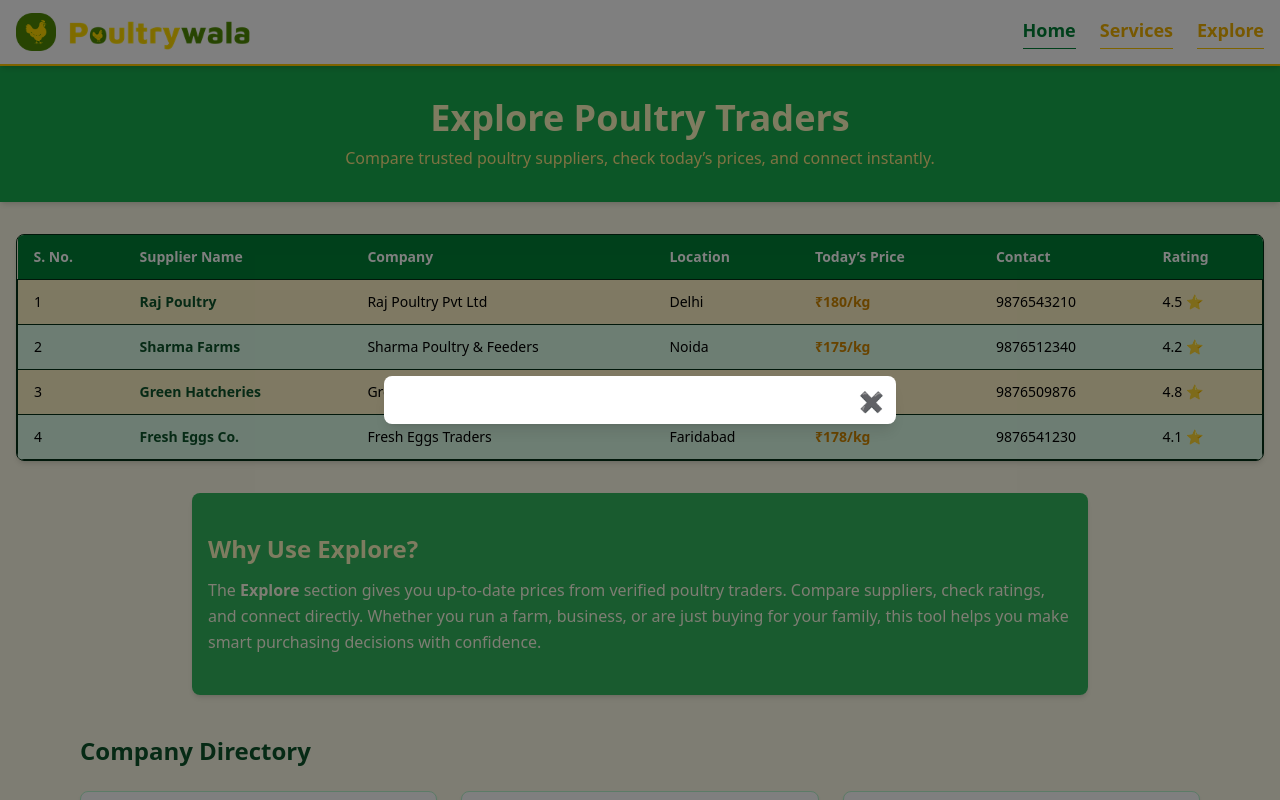
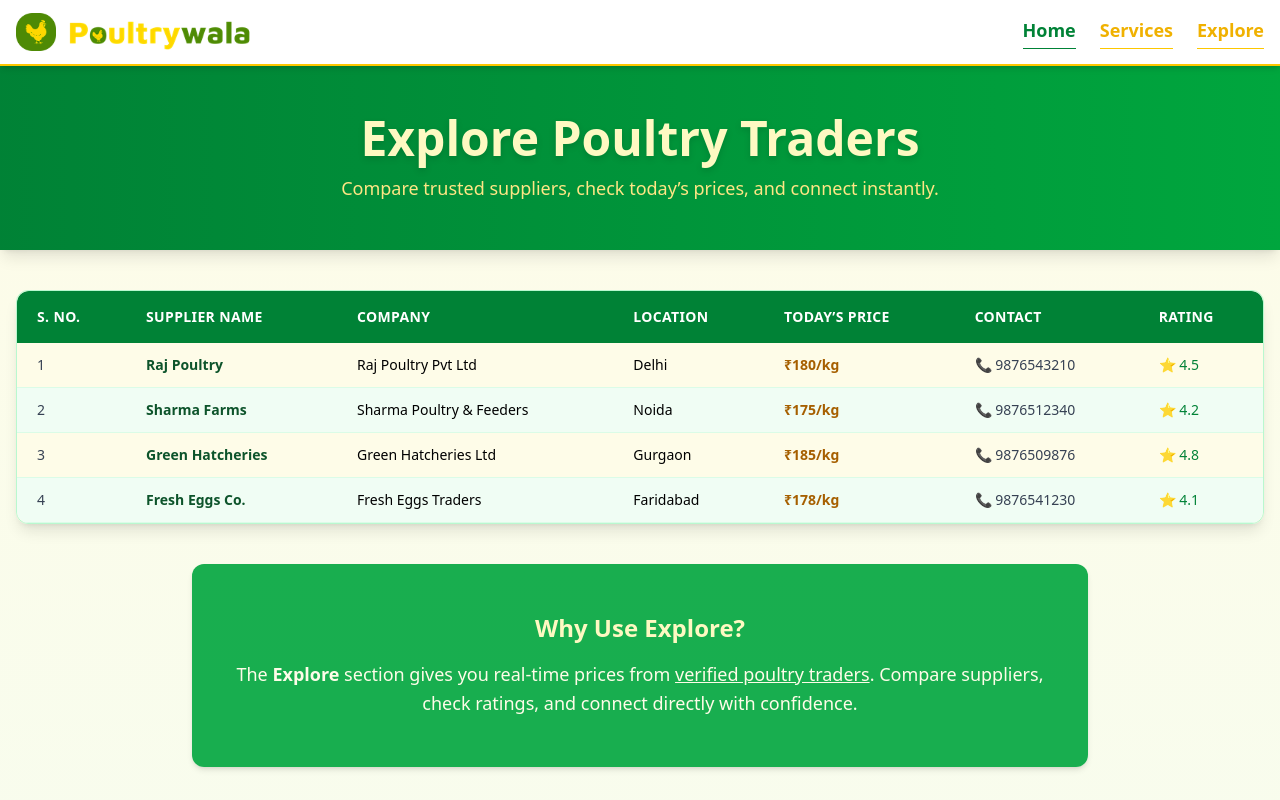
Before and after one commit to Ojaswakesharwani/PoultryWalaFresh, a React (Vite) app: page /explore in a window 1280 px wide. Shown: the top 800 px of the page. Built offline with nearby package versions, Linux system fonts and the light colour scheme.

Commit message:
added form bug free working

```diff
--- a/src/pages/Explore.jsx
+++ b/src/pages/Explore.jsx
@@ -1,6 +1,6 @@
-import React, { useState } from "react";   // ✅ fixed import
-import Modal from "../components/layouts/Modal";   // ✅ added missing Modal import
-import Registration from "./Registration"
+import React, { useState } from "react";
+import Modal from "../components/layouts/Modal";
+import Registration from "./Registration";
 
 // Sample data for traders — later you can fetch from API
 const traders = [
@@ -43,53 +43,68 @@
 ];
 
 const Explore = () => {
-
-
-
-    const [openModal, setOpenModal] = useState(false);
-    const closeModal = () => setOpenModal(false); // Function to close modal
-
-
-
+  const [openModal, setOpenModal] = useState(null); // ✅ fixed
+  const closeModal = () => setOpenModal(null);
 
   return (
-    <div className="min-h-screen bg-yellow-50">
+    <div className="min-h-screen bg-gradient-to-b from-yellow-50 to-green-50">
       {/* Header Section */}
-      <div className="bg-green-600/90 text-yellow-100 py-8 px-4 text-center shadow-md">
-        <h1 className="text-3xl md:text-4xl font-bold">Explore Poultry Traders</h1>
-        <p className="mt-2 text-amber-200 max-w-2xl mx-auto">
-          Compare trusted poultry suppliers, check today’s prices, and connect instantly.
+      <div className="bg-gradient-to-r from-green-700 to-green-600 text-yellow-100 py-12 px-6 text-center shadow-lg">
+        <h1 className="text-3xl md:text-5xl font-extrabold drop-shadow-md">
+          Explore Poultry Traders
+        </h1>
+        <p className="mt-3 text-amber-200 max-w-2xl mx-auto text-lg">
+          Compare trusted suppliers, check today’s prices, and connect instantly.
         </p>
       </div>
 
       {/* Table Section */}
-      <div className="max-w-7xl mx-auto px-4 py-8">
-        <div className="overflow-x-auto shadow-md rounded-lg border border-green-950">
-          <table className="min-w-full text-sm text-left shadow-2xl">
-            <thead className="bg-green-700 text-white sticky border-green-950 top-0">
+      <div className="max-w-7xl mx-auto px-4 py-10">
+        <div className="overflow-x-auto rounded-xl shadow-lg border border-green-200">
+          <table className="min-w-full text-sm text-left rounded-xl overflow-hidden">
+            <thead className="bg-green-700 text-white sticky top-0">
               <tr>
-                <th className="py-3 px-4">S. No.</th>
-                <th className="py-3 px-4">Supplier Name</th>
-                <th className="py-3 px-4">Company</th>
-                <th className="py-3 px-4">Location</th>
-                <th className="py-3 px-4">Today’s Price</th>
-                <th className="py-3 px-4">Contact</th>
-                <th className="py-3 px-4">Rating</th>
+                {[
+                  "S. No.",
+                  "Supplier Name",
+                  "Company",
+                  "Location",
+                  "Today’s Price",
+                  "Contact",
+                  "Rating",
+                ].map((header) => (
+                  <th
+                    key={header}
+                    className="py-4 px-5 font-semibold text-sm uppercase tracking-wide"
+                  >
+                    {header}
+                  </th>
+                ))}
               </tr>
             </thead>
             <tbody>
-              {traders.map((trader) => (
+              {traders.map((trader, i) => (
                 <tr
                   key={trader.id}
-                  className="even:bg-green-100 bg-amber-100 border-green-950 border-1 hover:bg-green-600/60 transition"
+                  className="even:bg-green-50 odd:bg-yellow-50 hover:bg-green-100 transition-all border-b border-green-100"
                 >
-                  <td className="py-3 px-4 font-medium">{trader.id}</td>
-                  <td className="py-3 px-4 font-semibold text-green-900">{trader.name}</td>
-                  <td className="py-3 px-4">{trader.company}</td>
-                  <td className="py-3 px-4">{trader.location}</td>
-                  <td className="py-3 px-4 text-yellow-600 font-bold">{trader.todayPrice}</td>
-                  <td className="py-3 px-4">{trader.contact}</td>
-                  <td className="py-3 px-4">{trader.rating} ⭐</td>
+                  <td className="py-3 px-5 font-medium text-gray-700">
+                    {i + 1}
+                  </td>
+                  <td className="py-3 px-5 font-bold text-green-900">
+                    {trader.name}
+                  </td>
+                  <td className="py-3 px-5">{trader.company}</td>
+                  <td className="py-3 px-5">{trader.location}</td>
+                  <td className="py-3 px-5 text-yellow-700 font-bold">
+                    {trader.todayPrice}
+                  </td>
+                  <td className="py-3 px-5 text-gray-700">
+                    📞 {trader.contact}
+                  </td>
+                  <td className="py-3 px-5 text-green-700 font-medium">
+                    ⭐ {trader.rating}
+                  </td>
                 </tr>
               ))}
             </tbody>
@@ -98,28 +113,35 @@
       </div>
 
       {/* Why Use Explore Section */}
-      <div className="max-w-4xl mx-auto px-4 py-10 bg-green-600/80 rounded-lg shadow-md">
-        <h2 className="text-2xl font-bold text-yellow-100 mb-3">Why Use Explore?</h2>
-        <p className="text-yellow-50 leading-relaxed">
-          The <b>Explore</b> section gives you up-to-date prices from verified poultry traders.
-          Compare suppliers, check ratings, and connect directly. Whether you run a farm,
-          business, or are just buying for your family, this tool helps you make smart
-          purchasing decisions with confidence.
+      <div className="max-w-4xl mx-auto px-6 py-12 bg-green-600/90 rounded-xl shadow-md text-center">
+        <h2 className="text-2xl font-bold text-yellow-100 mb-4">
+          Why Use Explore?
+        </h2>
+        <p className="text-yellow-50 leading-relaxed text-lg">
+          The <b>Explore</b> section gives you real-time prices from{" "}
+          <span className="underline">verified poultry traders</span>. Compare
+          suppliers, check ratings, and connect directly with confidence.
         </p>
       </div>
 
       {/* Company Directory Section */}
-      <div className="max-w-6xl mx-auto px-4 py-10">
-        <h2 className="text-2xl font-bold text-green-900 mb-6">Company Directory</h2>
-        <div className="grid md:grid-cols-2 lg:grid-cols-3 gap-6 ">
+      <div className="max-w-6xl mx-auto px-6 py-12">
+        <h2 className="text-3xl font-bold text-green-900 mb-8 text-center">
+          Company Directory
+        </h2>
+        <div className="grid sm:grid-cols-2 lg:grid-cols-3 gap-8">
           {traders.map((trader) => (
             <div
               key={trader.id}
-              className="bg-white border border-green-200 hover:bg-green-500/70 rounded-lg shadow-md p-5 hover:shadow-lg transition"
+              className="bg-white border border-green-200 rounded-xl shadow hover:shadow-xl p-6 transition-all transform hover:-translate-y-1"
             >
-              <h3 className="text-lg font-bold text-green-800">{trader.company}</h3>
+              <h3 className="text-lg font-bold text-green-800">
+                {trader.company}
+              </h3>
               <p className="text-sm text-gray-600">{trader.location}</p>
-              <p className="mt-2 text-yellow-700 font-semibold">{trader.todayPrice}</p>
+              <p className="mt-2 text-yellow-700 font-semibold">
+                {trader.todayPrice}
+              </p>
               <p className="text-sm mt-1">📞 {trader.contact}</p>
               <p className="text-sm text-green-600">⭐ {trader.rating}</p>
             </div>
@@ -128,43 +150,41 @@
       </div>
 
       {/* Call to Action Section */}
-      <div className="bg-green-700 text-white py-16 px-6">
+      <div className="bg-gradient-to-r from-green-700 to-green-800 text-white py-20 px-6">
         <div className="max-w-6xl mx-auto text-center">
-          <h2 className="text-2xl md:text-3xl font-bold mb-4">
+          <h2 className="text-3xl md:text-4xl font-extrabold mb-5">
             Be a Part of India’s Trusted Poultry Marketplace
           </h2>
-          <p className="text-amber-200 max-w-2xl mx-auto mb-10">
-            Whether you are a <b>supplier</b> looking to sell your poultry products or a <b>buyer</b>
-            searching for the best deals, join our growing network today and connect with verified partners.
+          <p className="text-amber-200 max-w-2xl mx-auto mb-10 text-lg">
+            Whether you are a <b>supplier</b> or a <b>buyer</b>, join our
+            growing network and connect with verified partners today.
           </p>
 
           {/* Two registration cards */}
           <div className="grid md:grid-cols-2 gap-8 mt-6">
-            {/* Trader Registration */}
-            <div className="bg-yellow-100 text-green-900 rounded-lg shadow-md p-8 hover:shadow-lg transition">
+            <div className="bg-yellow-100 text-green-900 rounded-xl shadow-md p-8 hover:shadow-lg transition">
               <h3 className="text-xl font-bold mb-3">📦 Register as a Trader</h3>
-              <p className="mb-5 text-gray-700 leading-relaxed">
-                List your company in our trusted poultry directory. Reach thousands of
-                potential buyers, showcase your daily prices, and grow your business with confidence.
+              <p className="mb-5 text-gray-700">
+                List your company, showcase daily prices, and reach thousands of
+                buyers.
               </p>
               <button
                 onClick={() => setOpenModal("trader")}
-                className="px-6 py-3 bg-green-600 hover:bg-green-700 text-white font-semibold rounded-lg shadow"
+                className="px-6 py-3 bg-green-600 hover:bg-green-700 text-white font-semibold rounded-lg shadow transition"
               >
                 Register as Trader
               </button>
             </div>
 
-            {/* Buyer Registration */}
-            <div className="bg-yellow-100 text-green-900 rounded-lg shadow-md p-8 hover:shadow-lg transition">
+            <div className="bg-yellow-100 text-green-900 rounded-xl shadow-md p-8 hover:shadow-lg transition">
               <h3 className="text-xl font-bold mb-3">🛒 Register as a Buyer</h3>
-              <p className="mb-5 text-gray-700 leading-relaxed">
-                Looking to purchase poultry at the best prices? Get access to verified traders,
-                compare rates instantly, and connect directly with suppliers near you.
+              <p className="mb-5 text-gray-700">
+                Access verified traders, compare rates instantly, and connect
+                directly.
               </p>
               <button
                 onClick={() => setOpenModal("buyer")}
-                className="px-6 py-3 bg-yellow-400 hover:bg-yellow-500 text-green-900 font-semibold rounded-lg shadow"
+                className="px-6 py-3 bg-yellow-400 hover:bg-yellow-500 text-green-900 font-semibold rounded-lg shadow transition"
               >
                 Register as Buyer
               </button>
@@ -173,8 +193,8 @@
         </div>
       </div>
 
-      {/* ✅ Modal with the registration form */}
-      <Modal isOpen={openModal !== null} onClose={() => setOpenModal(null)}>
+      {/* ✅ Modal with registration form */}
+      <Modal isOpen={openModal !== null} onClose={closeModal}>
         {openModal === "trader" && <Registration />}
         {openModal === "buyer" && <Registration />}
       </Modal>
```
